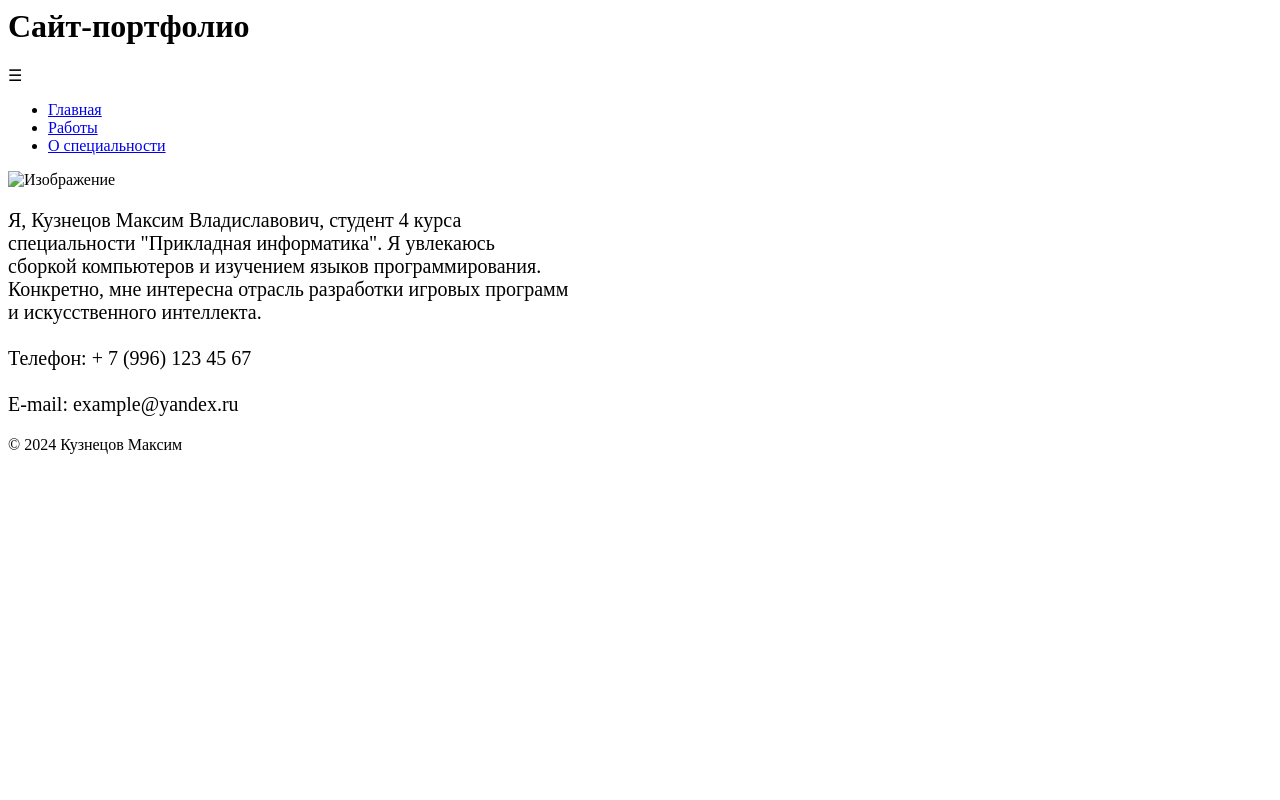
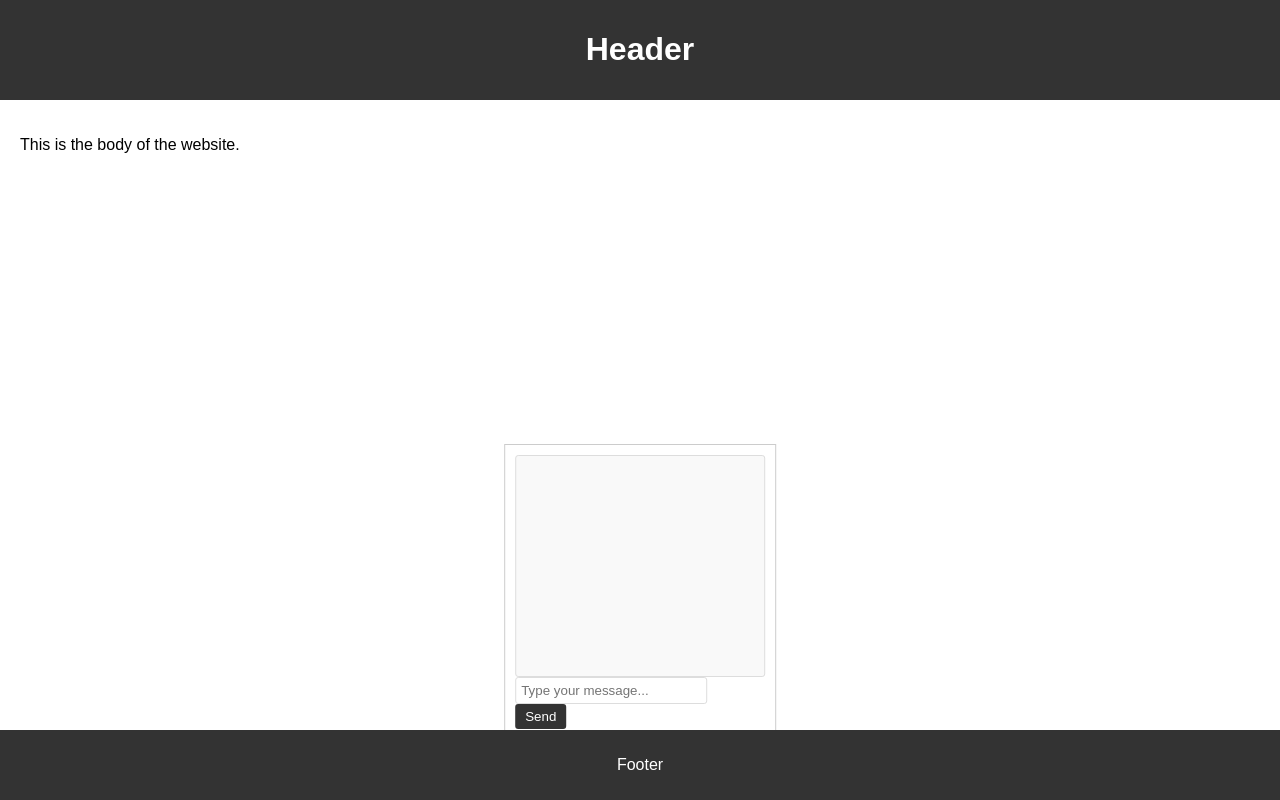
Before and after one commit to OnyxieMk/chatbot.github.io, a plain HTML site: page index.html in a window 1280 px wide. Drawn offline with Linux system fonts and the light colour scheme.

Commit message:
Add files via upload

```diff
--- a/index.html
+++ b/index.html
@@ -1,41 +1,32 @@
-<html>
+<!DOCTYPE html>
+<html lang="en">
 <head>
-    <meta charset="UTF-8">
-    <meta name="viewport" content="width=device-width, initial-scale=1.0">
-    <link rel="stylesheet" href="styles.css">
-    <title>Сайт</title>
+<meta charset="UTF-8">
+<meta name="viewport" content="width=device-width, initial-scale=1.0">
+<title>Simple Website</title>
+<link rel="stylesheet" type="text/css" href="styles.css">
+
 </head>
+<body>
+    <header>
+        <h1>Header</h1>
+    </header>
 
-<body>
-<header>
-    <h1>Сайт-портфолио</h1>
-    <div class="menu-toggle" onclick="document.getElementById('menu').classList.toggle('active')">
-        &#9776;
+    <div class="content">
+        <p>This is the body of the website.</p>
     </div>
-    <nav id="menu">
-        <ul>
-			<li><a href="credits.html">Главная</a></li>
-			<li><a href="index.html">Работы</a></li>
-			<li><a href="three.html">О специальности</a></li>
-        </ul>
-    </nav>
-</header>
 
-<div class="content">
-    <img src="images\baza.jpg" alt="Изображение">
-    <p style="font-size:20px; ">
-		Я, Кузнецов Максим Владиславович, студент 4 курса<br>
-		специальности "Прикладная информатика". Я увлекаюсь<br>
-		сборкой компьютеров и изучением языков программирования.<br>
-		Конкретно, мне интересна отрасль разработки игровых программ<br>
-		и искусственного интеллекта.<br><br>
-		Телефон: + 7 (996) 123 45 67<br><br>
-		E-mail: example@yandex.ru<br>
-	</p>
-</div>
+	<div class="chat-bot">
+		<div class="message-area">
+			<!-- Здесь будут отображаться сообщения -->
+		</div>
+		<input type="text" placeholder="Type your message...">
+		<button>Send</button>
+	</div>
+
 
     <footer>
-        &copy; 2024 Кузнецов Максим
+        <p>Footer</p>
     </footer>
 </body>
 </html>
--- /dev/null
+++ b/styles.css
@@ -0,0 +1,56 @@
+    body {
+        font-family: Arial, sans-serif;
+        margin: 0;
+        padding: 0;
+    }
+    header {
+        background-color: #333;
+        color: #fff;
+        text-align: center;
+        padding: 10px 0;
+    }
+    footer {
+        background-color: #333;
+        color: #fff;
+        text-align: center;
+        padding: 10px 0;
+        position: fixed;
+        bottom: 0;
+        width: 100%;
+    }
+    .content {
+        padding: 20px;
+    }
+	.chat-bot {
+	   position: fixed;
+	   bottom: 60px;
+	   left: 50%;
+	   transform: translateX(-50%);
+	   background-color: #fff;
+	   border: 1px solid #ccc;
+	   padding: 10px;
+	}
+    input[type="text"] {
+        width: calc(100% - 70px);
+        padding: 5px;
+        border: 1px solid #ddd;
+        border-radius: 3px;
+        margin-right: 5px;
+    }
+    button {
+        padding: 5px 10px;
+        background-color: #333;
+        color: #fff;
+        border: none;
+        border-radius: 3px;
+        cursor: pointer;
+    }
+
+	.message-area {
+    height: 200px; /* Высота области сообщений */
+    overflow-y: scroll; /* Добавить полосу прокрутки, если сообщений больше, чем помещается */
+    padding: 10px;
+    background-color: #f9f9f9;
+    border: 1px solid #ddd;
+    border-radius: 3px;
+	}
```
